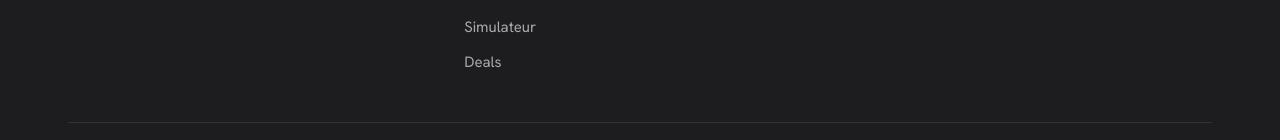
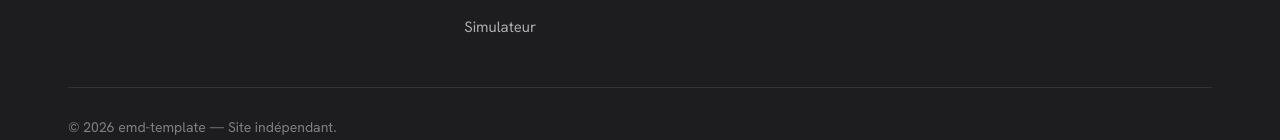
Before and after one commit to emd-project/emd-template, a Next.js app: page / in a window 1280 px wide. Shown: the part 993-1133 px from the top of the page. Built offline with nearby package versions, Linux system fonts and the light colour scheme; no server answers.

Commit message:
Footer : lien /deals conditionnel (page désactivée) + doc nettoyée

```diff
--- a/components/layout/Footer.tsx
+++ b/components/layout/Footer.tsx
@@ -9,12 +9,12 @@
  * inchangé : `<Footer />` sans prop retombe sur defaultLocale.
  * Les hrefs internes sont préfixés par la locale active via `localePath` (no-op FR).
  *
- * Dé-affiliation : EMD n'a aucune affiliation — la ligne disclaimer affilié a été
- * retirée. La mention d'éditeur a aussi été retirée du footer (empreinte SEO
- * cross-sites) ; l'identité de l'éditeur reste sur les pages légales (noindex).
+ * MODÈLE MENTION : aucun disclaimer de monétisation (il n'y en a aucune). Le lien
+ * /deals n'apparaît QUE si `niche.deals.enabled` (la page renvoie 404 sinon). La
+ * mention d'éditeur reste sur les pages légales (noindex), pas ici (empreinte SEO).
  */
 import Link from 'next/link'
-import { niche, localePath } from '@/niche.config'
+import { niche, localePath, dealsEnabled } from '@/niche.config'
 import { tl } from '@/lib/i18n'
 
 function currentYear() {
@@ -42,7 +42,7 @@ export function Footer({ locale = niche.defaultLocale }: { locale?: string }) {
     { href: lp('/comparer'), label: tl(locale, 'nav.compare') },
     ...(niche.quiz.enabled ? [{ href: lp('/quiz'), label: tl(locale, 'tools.quiz.eyebrow') }] : []),
     ...(niche.simulator.enabled ? [{ href: lp('/simulateur'), label: tl(locale, 'nav.simulator') }] : []),
-    { href: lp('/deals'), label: niche.dealWord.charAt(0).toUpperCase() + niche.dealWord.slice(1) },
+    ...(dealsEnabled() ? [{ href: lp('/deals'), label: niche.dealWord.charAt(0).toUpperCase() + niche.dealWord.slice(1) }] : []),
   ]
 
   const colBlog = niche.categories.slice(0, 5).map((cat) => ({
```
